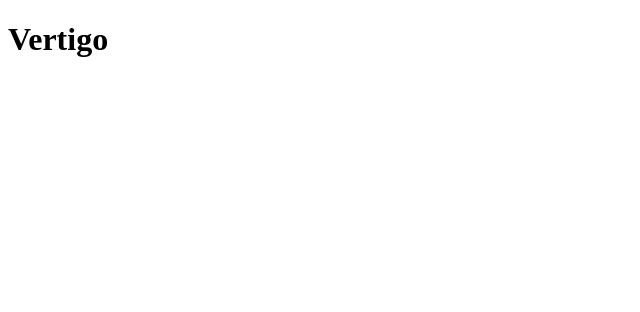
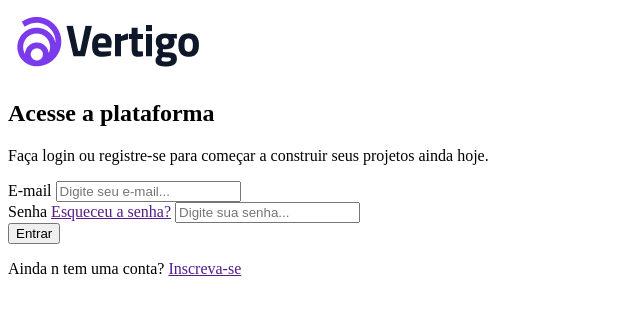
Before and after one commit to EduardoPereira11tiA/projeto-vertigo, a plain HTML site: page index.html in a window 1280 px wide. Shown: the whole page, without its empty margins (0-640 px from the left). Drawn offline with Linux system fonts and the light colour scheme.

Commit message:
atualização html terminado

```diff
--- a/index.html
+++ b/index.html
@@ -8,7 +8,41 @@
 </head>
 <body>
 
-    <h1>Vertigo</h1>
+<header>
+    <img src="./logo.png
+    " alt="logo">
+</header>
+
+<main>
+    <section class="descriçao">
+        <h1>Acesse a plataforma </h1>
+
+        <p>Faça login ou registre-se para começar a construir seus projetos ainda hoje.</p>
+    </section>
+
+    <section class="login">
+        <form action="">
+            <div class="input-box">
+                <label for="email">E-mail</label>
+        <input type="email" placeholder="Digite seu e-mail..." id="email">
+            </div>
+
+            <div class="input-box">
+                <label for="senha">Senha</label>
+                <a href="">Esqueceu a senha?</a>
+        <input type="password" placeholder="Digite sua senha..." id="senha">
+            </div>
+
+            <button>Entrar</button>
+
+
+        </form>
+
+        <p>
+            Ainda n tem uma conta? <a href="">Inscreva-se</a>
+        </p>
+    </section>
+</main>
 
 </body>
 </html>
```
